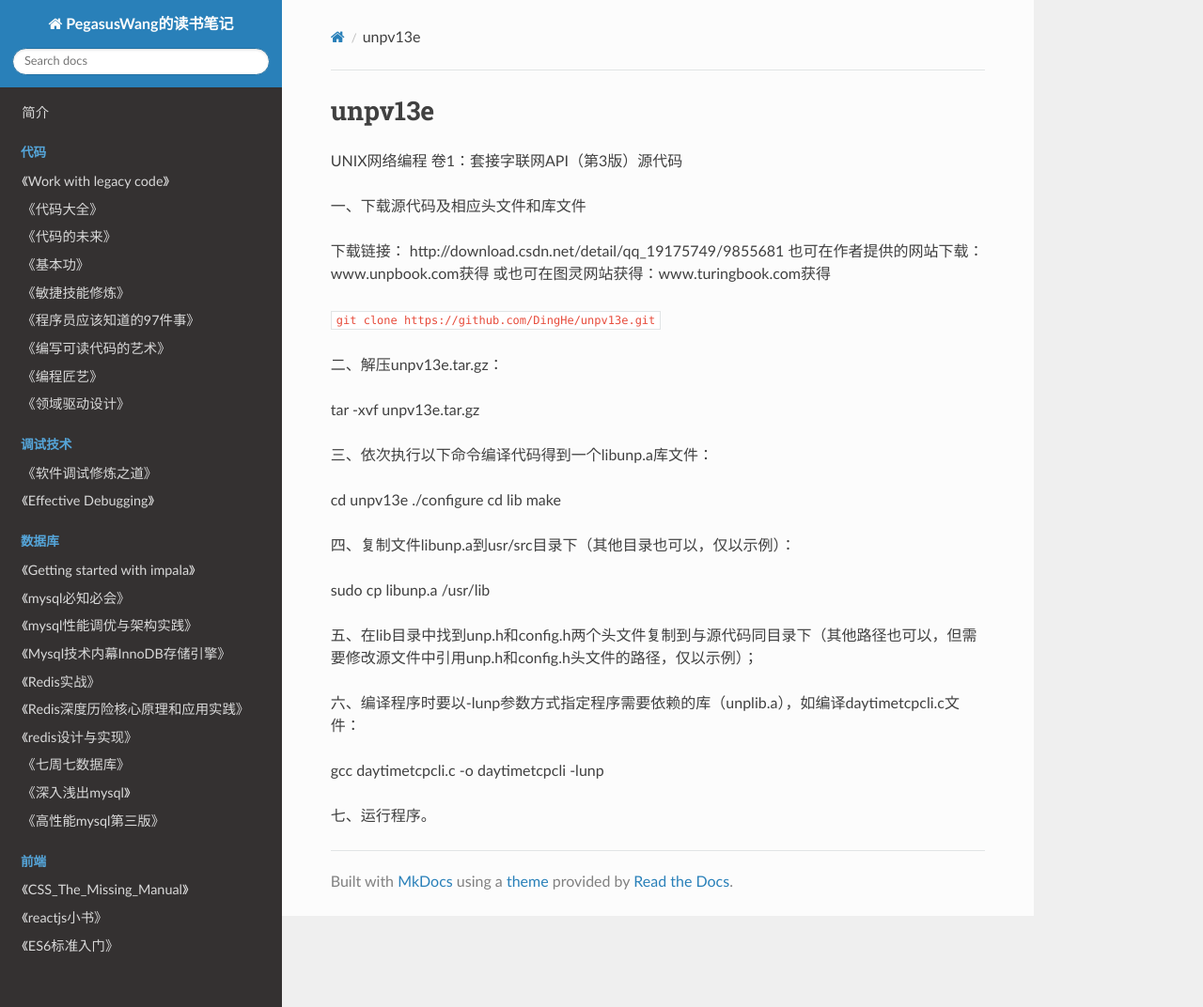
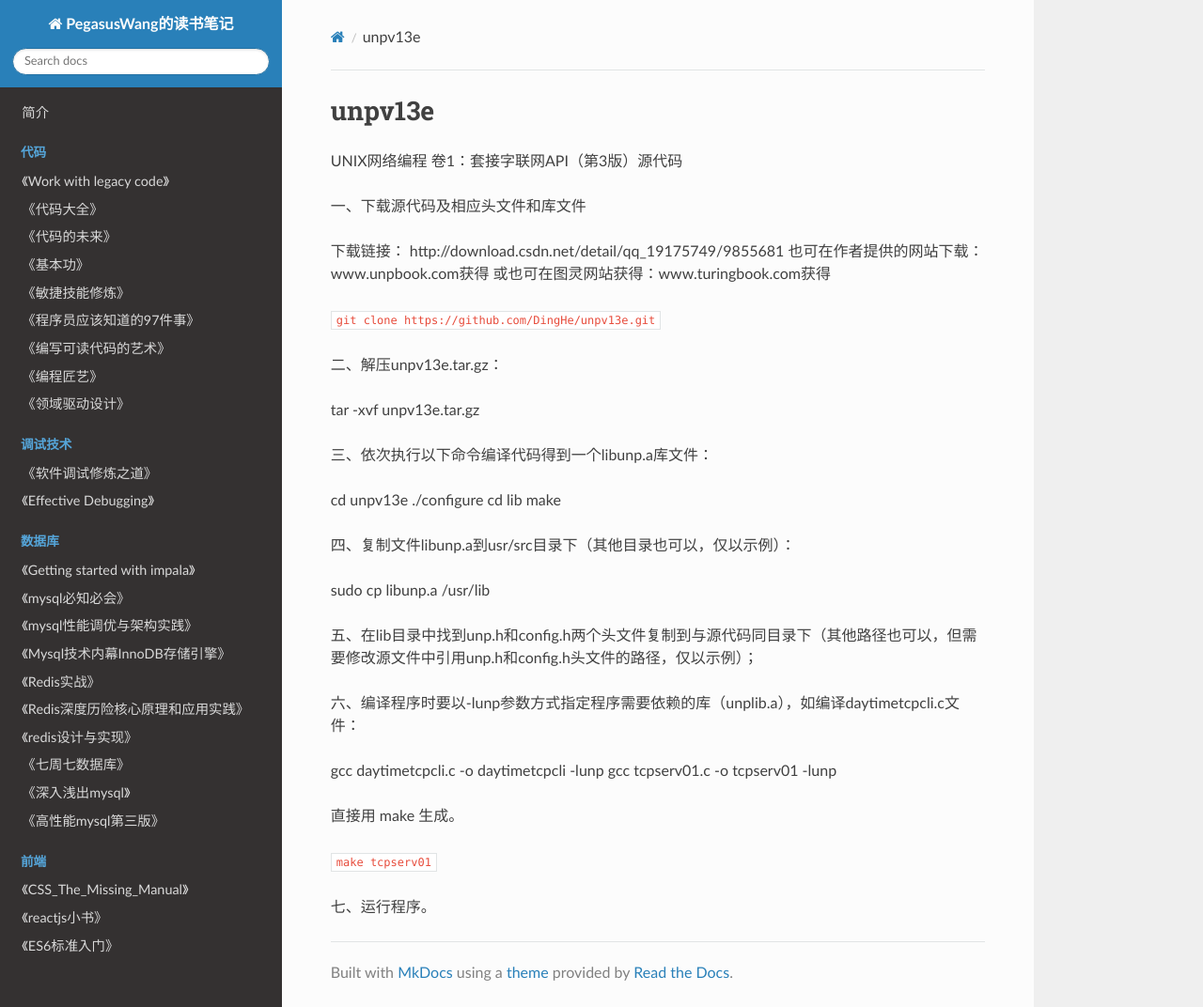
Before and after one commit to PegasusWang/booknotes, an MkDocs documentation site: the page built from docs/源码阅读_sourcecode/c/unpv13e_unix网络编程.md, in a window 1280 px wide and 1072 px high. Shown: the whole window at 94% size. Built offline with MkDocs 1.6.1, drawn with Linux system fonts in a browser that asks for light colours; nearby versions of some CDN libraries; old or Windows-style settings are respelled for this version of MkDocs.

Commit message:
用 makefile 生成 unp代码

```diff
--- a/docs/源码阅读_sourcecode/c/unpv13e_unix网络编程.md
+++ b/docs/源码阅读_sourcecode/c/unpv13e_unix网络编程.md
@@ -32,5 +32,10 @@ sudo cp libunp.a /usr/lib
 六、编译程序时要以-lunp参数方式指定程序需要依赖的库（unplib.a），如编译daytimetcpcli.c文件：
 
 gcc daytimetcpcli.c -o daytimetcpcli -lunp
+gcc tcpserv01.c -o tcpserv01 -lunp
+
+直接用 make 生成。
+
+`make tcpserv01`
 
 七、运行程序。
```
